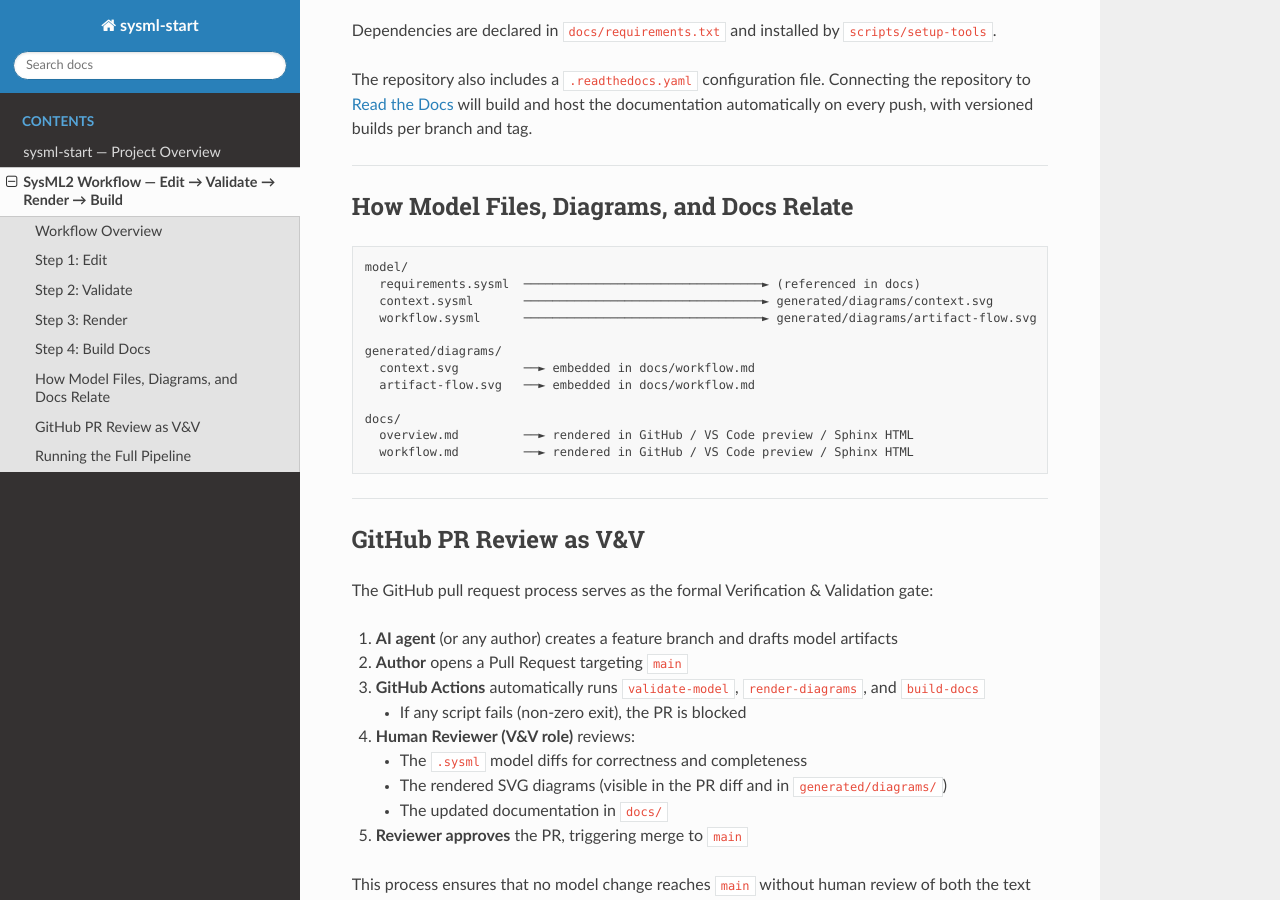
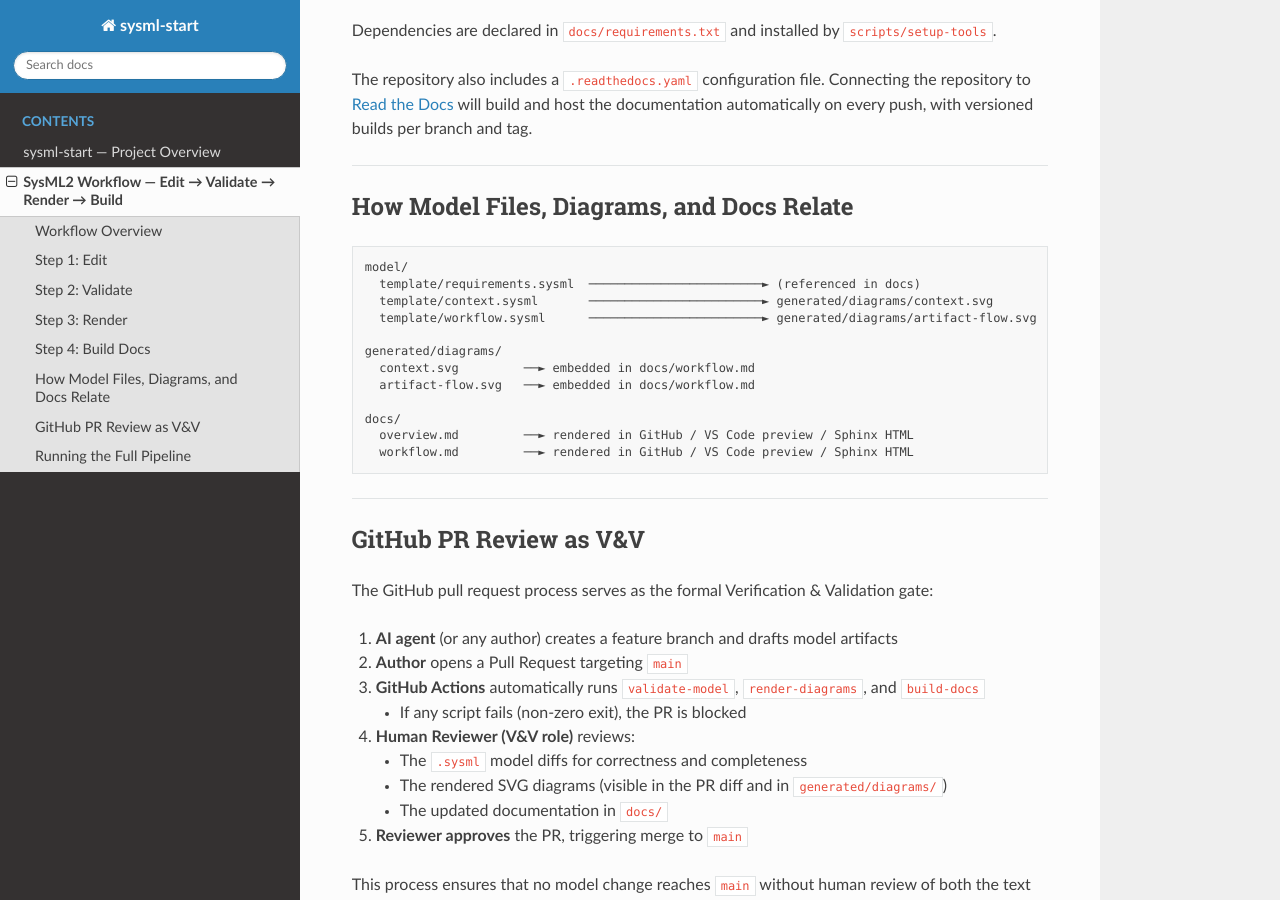
Before and after one commit to greenliquidlight/sysml-start, a Sphinx documentation site: the page built from docs/workflow.md, in a window 1280 px wide and 900 px high, scrolled down 2422 px. Built offline with Sphinx 7.4.7 and the Read the Docs theme 3.1.0, drawn with Linux system fonts in a browser that asks for light colours; some of the changed text lies outside the part shown.

Commit message:
Moving this project's model to model/template to make it easier to swap out.

````diff
--- a/docs/workflow.md
+++ b/docs/workflow.md
@@ -23,7 +23,7 @@
 ## Step 1: Edit
 
 **Tool:** VS Code (recommended) or any text editor
-**Files:** `model/*.sysml`
+**Files:** `model/template/*.sysml`
 
 Model artifacts are plain-text SysML2 files. There is no GUI modeling tool required. Authors edit files directly and commit changes to a Git branch.
 
@@ -83,9 +83,9 @@
 
 ```
 model/
-  requirements.sysml  ─────────────────────────────────► (referenced in docs)
-  context.sysml       ─────────────────────────────────► generated/diagrams/context.svg
-  workflow.sysml      ─────────────────────────────────► generated/diagrams/artifact-flow.svg
+  template/requirements.sysml  ────────────────────────► (referenced in docs)
+  template/context.sysml       ────────────────────────► generated/diagrams/context.svg
+  template/workflow.sysml      ────────────────────────► generated/diagrams/artifact-flow.svg
 
 generated/diagrams/
   context.svg         ──► embedded in docs/workflow.md
````
Also changed, not shown: AGENTS.md (+2 -2 lines), README.md (+2 -1 lines), docs/overview.md (+2 -2 lines), 11 other files.
